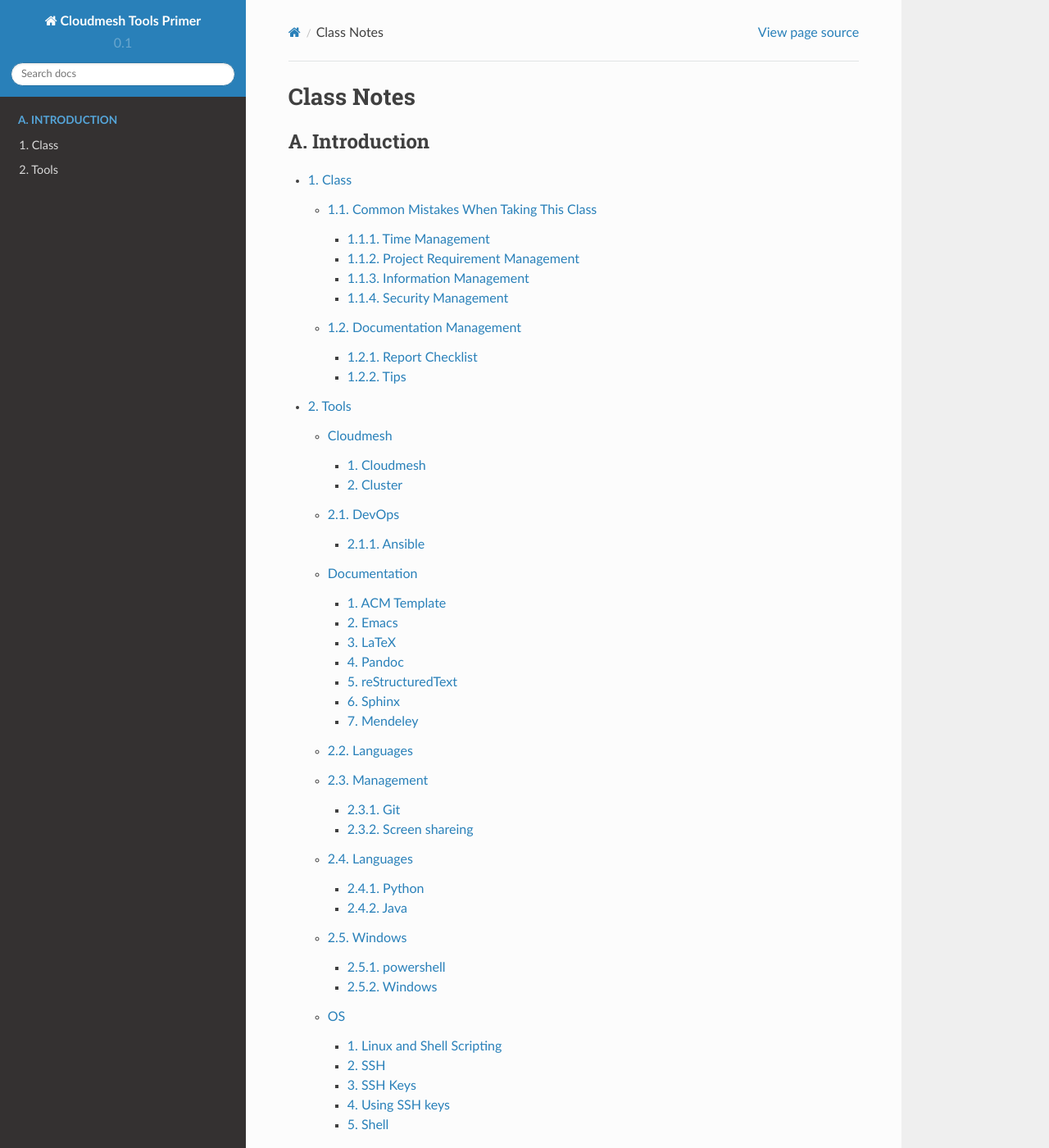
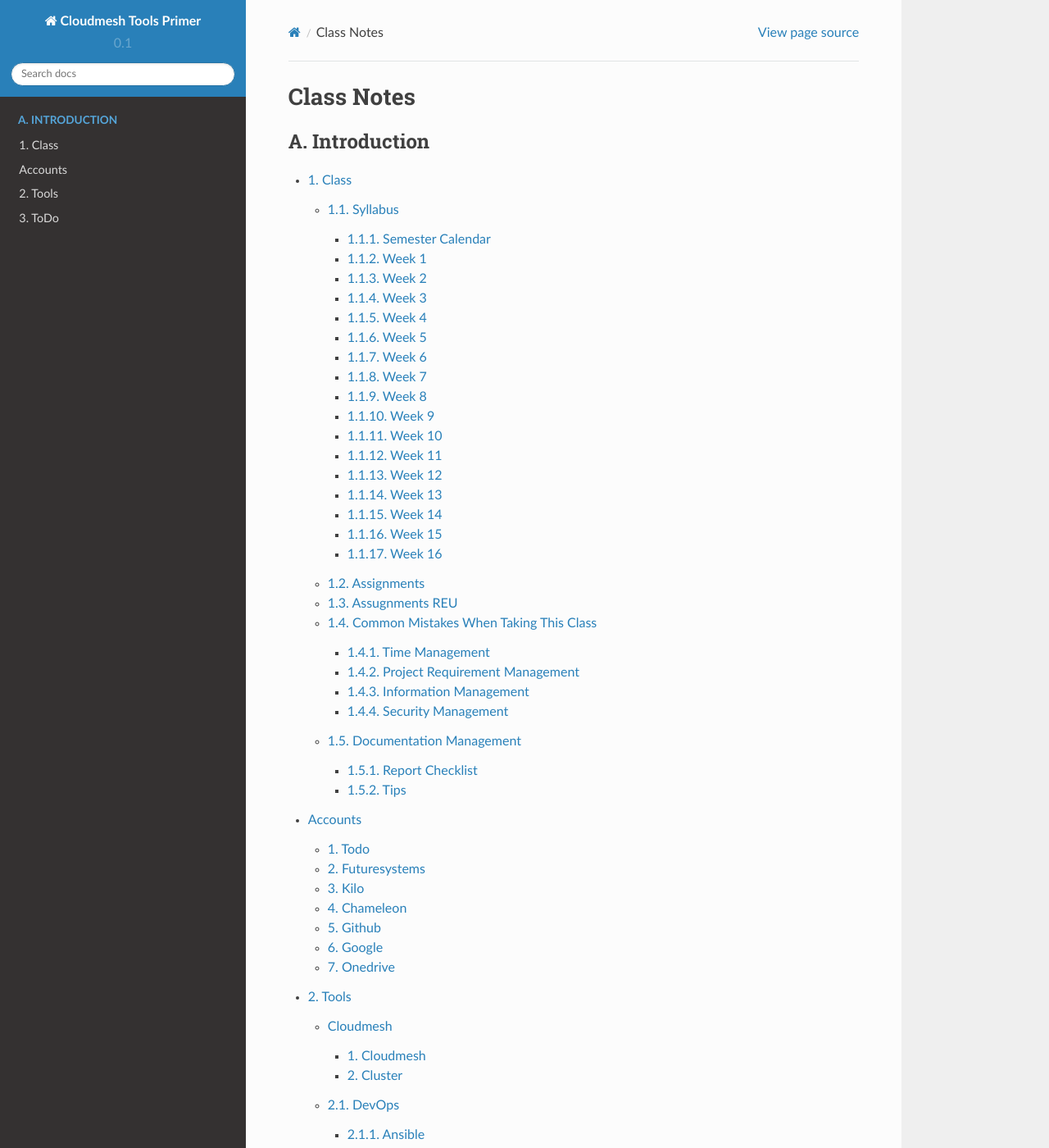
Before and after one commit to tangbeve/tools, a Sphinx documentation site: the page built from docs/source/index.rst, in a window 1280 px wide and 1400 px high. Shown: the whole window at 82% size. Built offline with Sphinx 7.4.7 and the Read the Docs theme 2.0.0, drawn with Linux system fonts in a browser that asks for light colours; formulas are drawn with MathJax 3; pages that are not in the unit, such as notebooks, are missing from menus.

Commit message:
new:dev: accounts, syllabus

```diff
--- /dev/null
+++ b/docs/source/accounts/chameleon.rst
@@ -0,0 +1,2 @@
+Chameleon
+=========
--- /dev/null
+++ b/docs/source/accounts/futuresystems.rst
@@ -0,0 +1,2 @@
+Futuresystems
+=============
--- /dev/null
+++ b/docs/source/accounts/github.rst
@@ -0,0 +1,2 @@
+Github
+======
--- /dev/null
+++ b/docs/source/accounts/google.rst
@@ -0,0 +1,2 @@
+Google
+======
--- /dev/null
+++ b/docs/source/accounts/index.rst
@@ -0,0 +1,17 @@
+ .. _my-reference-label:
+
+Accounts
+========
+
+.. toctree::
+   :maxdepth: 3
+   :glob:
+   :numbered:
+
+   todo-a
+   futuresystems
+   kilo
+   chameleon
+   github
+   google
+   onedrive
--- /dev/null
+++ b/docs/source/accounts/kilo.rst
@@ -0,0 +1,2 @@
+Kilo
+====
--- /dev/null
+++ b/docs/source/accounts/onedrive.rst
@@ -0,0 +1,2 @@
+Onedrive
+========
--- /dev/null
+++ b/docs/source/class/assignments.rst
@@ -0,0 +1,41 @@
+Assignments
+===========
+
+* Week 1:
+
+
+* Week 2:
+
+* Week 3:
+
+* Week 4:
+
+* Week 5:
+
+* Week 6:
+
+* Week 7:
+
+* Week 8:
+
+* Week 9:
+
+* Week 10:
+
+* Week 11:
+
+* Week 12:
+
+* Week 13:
+
+* Week 14:
+
+* Week 15:
+
+* Week 16:
+
+
+Assugnments REU
+===============
+
+1. Define assignments for week one
--- a/docs/source/class/index.rst
+++ b/docs/source/class/index.rst
@@ -8,5 +8,7 @@
    :glob:
    :numbered:
 
+   syllabus
+   assignments
    mistakes
    report
--- /dev/null
+++ b/docs/source/class/syllabus.rst
@@ -0,0 +1,98 @@
+Syllabus
+========
+
+Semester Calendar
+-----------------
+
++--------------------------------+
+| Full Term (16 Weeks)           |
++--------------+-----------------+
+| Events       | Date            |
++--------------+-----------------+
+| Begins       | Mon, Aug 22     |
++--------------+-----------------+
+| Labor Day    | Mon, Sept 5     |
++--------------+-----------------+
+| Fall Break   | Oct 7-9         |
++--------------+-----------------+
+| Auto W       | Sun, Oct 23     |
++--------------+-----------------+
+| Thanksgiving | Nov 20-27       |
++--------------+-----------------+
+| Final Exams  | Dec 12 - Dec 16 |
++--------------+-----------------+
+| Ends         | Fri, Dec 16     |
++--------------+-----------------+
+
+
+Week 1
+-------
+
+* Overview of the class
+* Accounts :ref:`s_accounts`.
+* Tools
+
+  * Collaboration: Github, Google hangout
+  * Editors: Emacs, Vi, Atom, Pychram
+  * Linux: Shell Scripts
+  * DevOps: Ansible
+
+* Projects
+
+  * Ansible a must
+  * Easy reproducable a must (with four commands)
+
+* Quizes
+
+  * simple quizes about topics include: ssh, accounts, ansible
+
+* Deadlines
+
+  * Are enforced, late homework, quizes, projects get 10% point deductions
+  * Project extensions must be approved.
+
+
+Week 2
+-------
+
+Week 3
+-------
+
+Week 4
+-------
+
+Week 5
+-------
+
+Week 6
+-------
+
+Week 7
+-------
+
+Week 8
+-------
+
+Week 9
+-------
+
+Week 10
+-------
+
+Week 11
+-------
+
+Week 12
+-------
+
+Week 13
+-------
+
+Week 14
+-------
+
+Week 15
+-------
+
+Week 16
+-------
--- a/docs/source/index.rst
+++ b/docs/source/index.rst
@@ -9,8 +9,9 @@
    :numbered:
 
    class/index
+   accounts/index
    tools/index
-
+   todo
 
 
 
--- /dev/null
+++ b/docs/source/todo.rst
@@ -0,0 +1,6 @@
+ToDo
+====
+
+.. todo:: Name, what needs to be done
+
+.. todolist::
```
Also changed, not shown: docs/source/accounts/todo-a.rst (added, +15 -0 lines), docs/source/tools/doc/rst.rst (+4 -3 lines), 1 other file.
